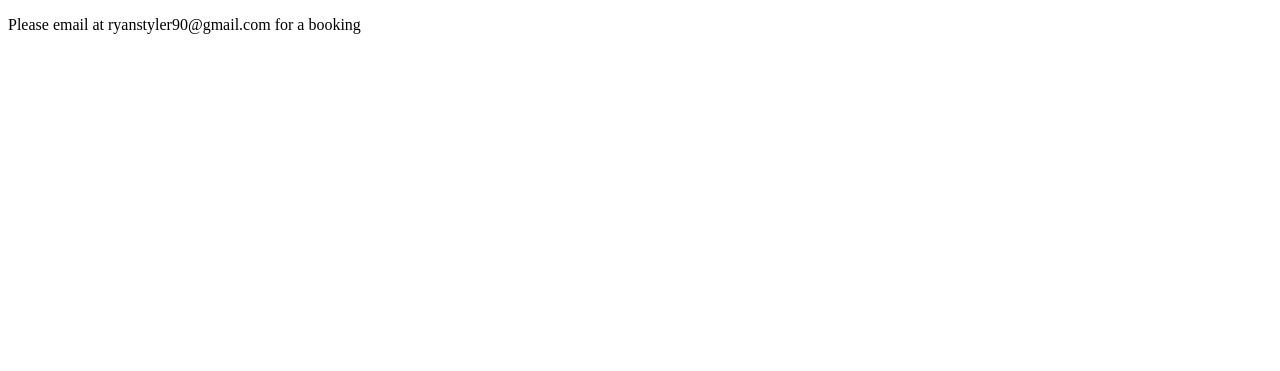
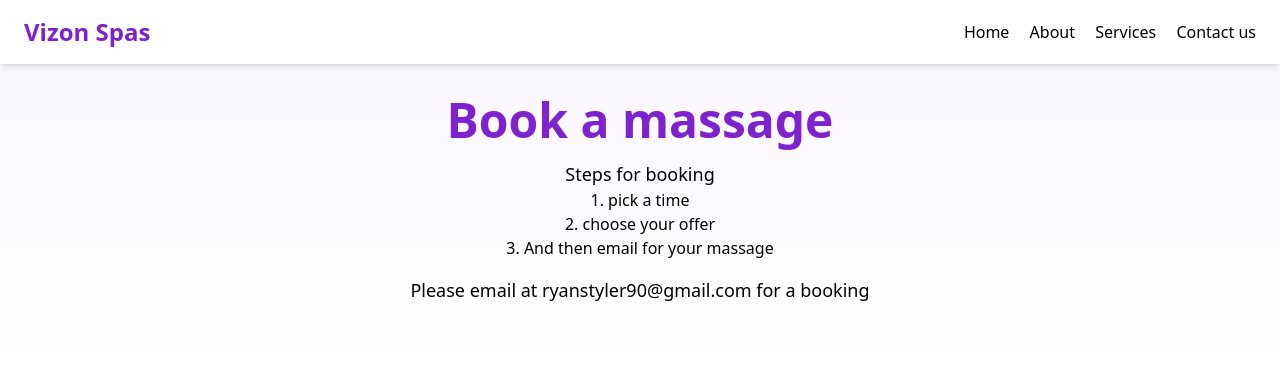
Before and after one commit to tyler-ryans/vizonspas, a plain HTML site: page book.html in a window 1280 px wide. Drawn offline with nearby package versions, Linux system fonts and the light colour scheme.

Commit message:
Add files via upload

```diff
--- a/book.html
+++ b/book.html
@@ -1,11 +1,39 @@
 <!DOCTYPE html>
 <html lang="en">
+
 <head>
     <meta charset="UTF-8">
     <meta name="viewport" content="width=device-width, initial-scale=1.0">
     <title>book a experience</title>
+    <script src="https://cdn.tailwindcss.com"></script>
 </head>
+
 <body>
-    <p>Please email at ryanstyler90@gmail.com for a booking</p>
+    <header class="bg-white shadow-md fixed top-0 left-0 right-0 z-50">
+        <div class="max-w-7xl mx-auto flex items-center justify-between px-6 py-4">
+            <a href="index.html" class="text-2xl font-bold text-purple-700">Vizon Spas</a>
+            <nav class="space-x-4 text-sm md:text-base">
+                <a href="index.html" class="hover:text-purple-600">Home</a>
+                <a href="vizon_about.html" class="hover:text-purple-600">About</a>
+                <a href="services.html" class="hover:text-purple-600">Services</a>
+                <a href="contact.html"> Contact us</a>
+            </nav>
+        </div>
+    </header>
+    <section class="pt-24 text-center bg-gradient-to-b from-purple-50 to-white pb-16">
+        <h1 class="text-4xl md:text-5xl font-bold text-purple-700">Book a massage</h1>
+        <p class="mt-4 text-lg max-w-2xl mx-auto">Steps for booking</p>
+        <ol>
+            <li>1. pick a time</li>
+            <li>2. choose your offer</li>
+            <li>3. And then email for your massage</li>
+        </ol>
+
+
+
+
+        <p class="mt-4 text-lg max-w-2xl mx-auto">Please email at ryanstyler90@gmail.com for a booking</p>
+    </section>
 </body>
+
 </html>
```
Also changed, not shown: contact.html (+22 -1 lines).
